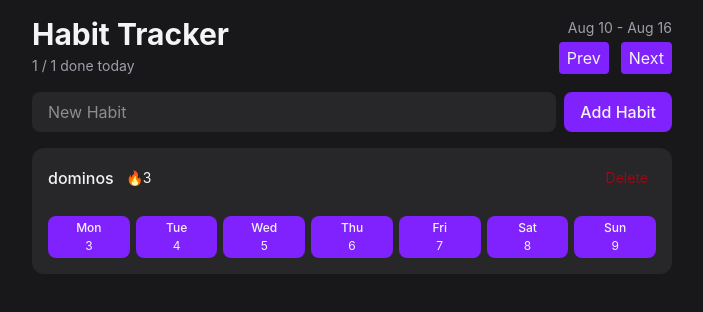
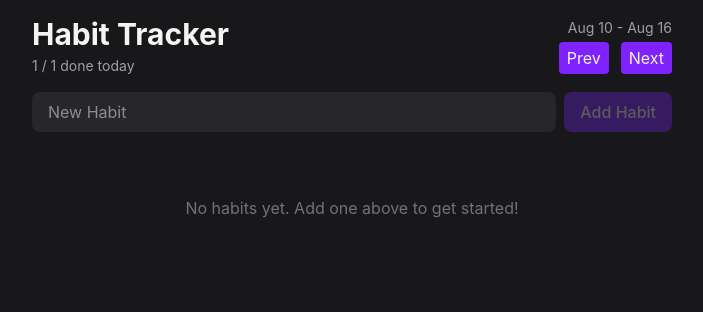
Before and after one commit to vincentfinalversion/habit-tracker, a React (Vite) app in the folder frontend/: page / in a window 1280 px wide. Shown: the top 312 px of the page, without its empty margins (288-991 px from the left). Built offline with nearby package versions, Linux system fonts and the light colour scheme.

Commit message:
addHabit and deleteHabit functionality implemented

```diff
--- a/frontend/src/App.tsx
+++ b/frontend/src/App.tsx
@@ -1,11 +1,22 @@
 import Header from './components/Header/Header.tsx';
 import HabitForm from './components/HabitForm/HabitForm.tsx';
-import HabitList from './components/HabitList/HabitList.tsx';
+import HabitList, { type Habit } from './components/HabitList/HabitList.tsx';
+import { useState } from 'react';
 
 export default function App(){
+  const [habits, setHabits] = useState<Habit[]>([])
+
+  function addHabit(name: string){
+    setHabits(curr => [...curr, { id: crypto.randomUUID(), name }])
+  }
+
+  function deleteHabit(id: string){
+    setHabits(curr =>  curr.filter(h => h.id !== id))
+  }
+
   return <div className="max-w-2xl mx-auto p-4 flex flex-col gap-4">
     <Header />
-    <HabitForm />
-    <HabitList />
+    <HabitForm addHabit={addHabit}/>
+    <HabitList deleteHabit={deleteHabit} habits={habits}/>
   </div>
 }
--- a/frontend/src/components/HabitForm/HabitForm.tsx
+++ b/frontend/src/components/HabitForm/HabitForm.tsx
@@ -1,9 +1,29 @@
+import { useState, type SubmitEvent } from "react";
 import Button from "../Button/Button.tsx";
 
-function HabitForm(){
-	return <form className="flex gap-2">
-		<input className="flex-1 rounded-lg bg-zinc-800 px-4 py-2 outline-none focus-visible:ring-2 focus-visible:ring-violet-500" placeholder="New Habit"></input>
-		<Button className="rounded-lg px-4 py-2 font-medium">Add Habit</Button>
+type HabitFormProps = {
+	addHabit: (name: string) => void
+}
+
+function HabitForm({ addHabit }: HabitFormProps){
+	const [name, setName] = useState("")
+
+	function handleSubmit(e: SubmitEvent) {
+		e.preventDefault()
+
+		if (name.trim() === "") return
+		setName("")
+		addHabit(name)
+	}
+
+	return <form className="flex gap-2" onSubmit={handleSubmit}>
+		<input
+			value={name}
+			onChange={e => setName(e.target.value)}
+			className="flex-1 rounded-lg bg-zinc-800 px-4 py-2 outline-none focus-visible:ring-2 focus-visible:ring-violet-500"
+			placeholder="New Habit"
+		/>
+		<Button disabled={name.trim() === ""} className="rounded-lg px-4 py-2 font-medium">Add Habit</Button>
 	</form>;
 }
 
--- a/frontend/src/components/HabitList/HabitList.tsx
+++ b/frontend/src/components/HabitList/HabitList.tsx
@@ -1,12 +1,15 @@
 import Button from "../Button/Button.tsx";
 import { startOfWeek, endOfWeek, eachDayOfInterval, format, isFuture } from "date-fns";
 
-function HabitList(){
-  const habits = [
-		{ id: "2", name: "dominos"},
-	]
+export type Habit = { id: string; name: string}
 
-  if (habits.length === 0) {
+type HabitListProps = {
+	habits: Habit[]
+	deleteHabit: (id:string) => void
+}
+
+function HabitList({ habits, deleteHabit }: HabitListProps){
+	if (habits.length === 0) {
     return <p className="text-center text-zinc-500 py-12">
       No habits yet. Add one above to get started!
     </p>
@@ -15,17 +18,18 @@
 	return (
 		<div className="flex flex-col gap-3">
 			{habits.map(habit => (
-				<HabitItem key={habit.id} habit={habit} />
+				<HabitItem deleteHabit={deleteHabit} key={habit.id} habit={habit} />
 			))}
     </div>
 	)
 }
 
 type HabitItemProps = {
-	habit: { id:string; name: string;}
+	habit: Habit
+	deleteHabit: (id: string) => void
 }
 
-function HabitItem( {habit}: HabitItemProps ){
+function HabitItem( {habit, deleteHabit}: HabitItemProps ){
 	const visibleDates = eachDayOfInterval({
 		start: startOfWeek(new Date(), { weekStartsOn: 1 }),
 		end: endOfWeek(new Date(), { weekStartsOn: 1 }),
@@ -37,7 +41,13 @@
 				<span className="font-medium">{habit.name}</span>
 				<span className="text-sm">🔥3</span>
 			</div>
-			<Button variant="ghost-destructive" className="text-sm">Delete</Button>
+			<Button
+				onClick={() => deleteHabit(habit.id)}
+				variant="ghost-destructive"
+				className="text-sm"
+			>
+				Delete
+			</Button>
 		</div>
 		<div className="flex gap-1.5">
 			{visibleDates.map(date => (
```
